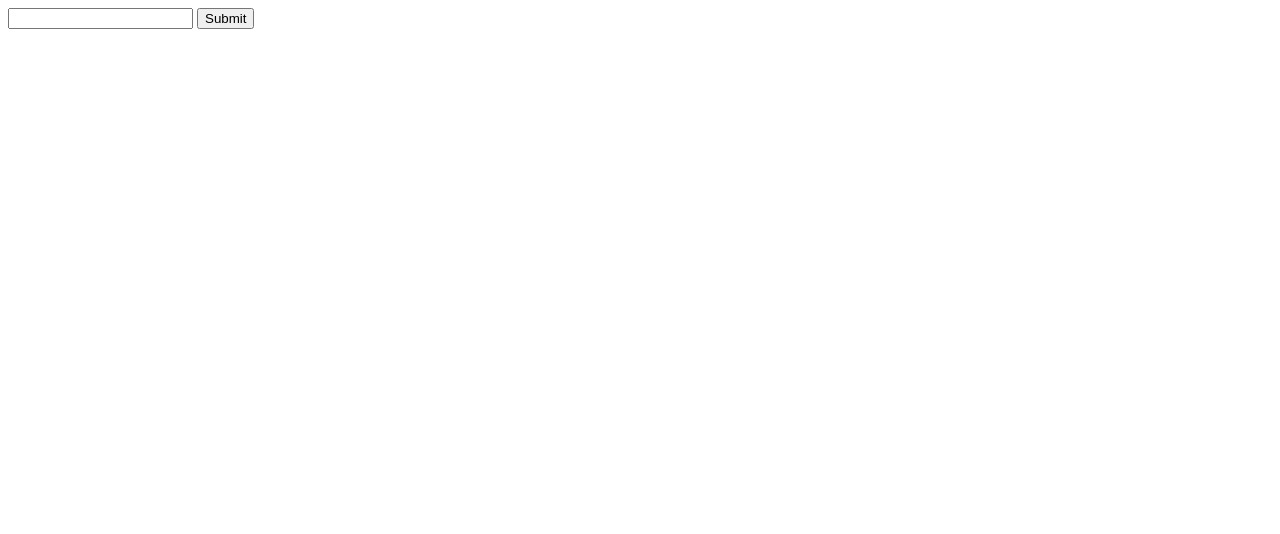
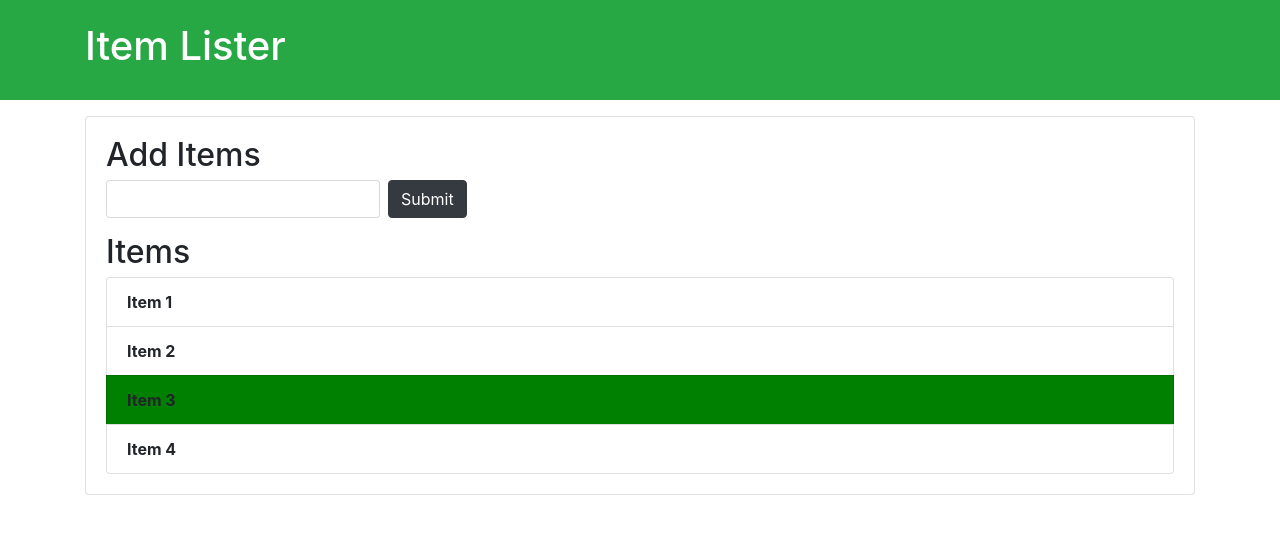
Before and after one commit to santosh190/simplefrom, a plain HTML site: page index.html in a window 1280 px wide. Drawn offline with nearby package versions, Linux system fonts and the light colour scheme.

Commit message:
New commit

```diff
--- a/index.html
+++ b/index.html
@@ -1,17 +1,38 @@
+
 <!DOCTYPE html>
-<html>
+<html lang="en">
 <head>
-<title id="title">Page Title</title>
+  <meta charset="UTF-8">
+  <meta name="viewport" content="width=device-width, initial-scale=1.0">
+  <meta http-equiv="X-UA-Compatible" content="ie=edge">
+  <link rel="stylesheet" href="https://maxcdn.bootstrapcdn.com/bootstrap/4.0.0-beta/css/bootstrap.min.css" integrity="sha384-/Y6pD6FV/Vv2HJnA6t+vslU6fwYXjCFtcEpHbNJ0lyAFsXTsjBbfaDjzALeQsN6M" crossorigin="anonymous">
+  <title>Item Lister</title>
 </head>
 <body>
-  <input type="text" name="Name" />
-  <input onclick="A()" type="button" value="Submit" />
+  <header id="main-header" class="bg-success text-white p-4 mb-3">
+    <div class="container">
+      <h1 id="header-title">Item Lister <span style="display:none">123</span></h1>
+    </div>
+  </header>
+  <div class="container">
+   <div id="main" class="card card-body">
+    <h2 class="title">Add Items</h2>
+    <form class="form-inline mb-3">
+      <input type="text" class="form-control mr-2">
+      <input type="submit" class="btn btn-dark" value="Submit">
+    </form>
+    <h2 class="title">Items</h2>
+    <ul id="items" class="list-group">
+      <li class="list-group-item">Item 1</li>
+      <li class="list-group-item">Item 2</li>
+      <li id="it-3" class="list-group-item">Item 3</li>
+      <li class="list-group-item">Item 4</li>
+    </ul>
+   </div>
+  </div>
+<script>
+   document.getElementById("items").style.fontWeight="bold";
+  document.getElementById("it-3").style.backgroundColor="green";
+</script>
 </body>
-<script>
-  const id=document.getElementById("title");
-function A()
-{
-  id.innerHTML="New title";
-}
-</script>
 </html>
```
